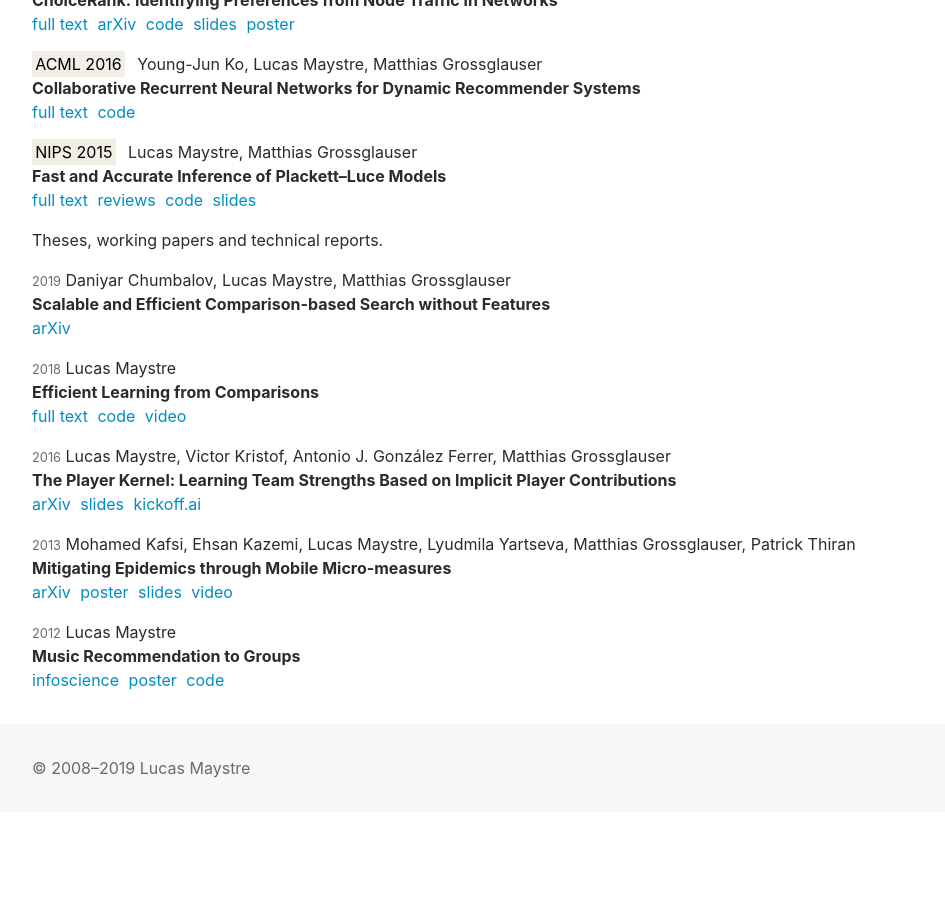
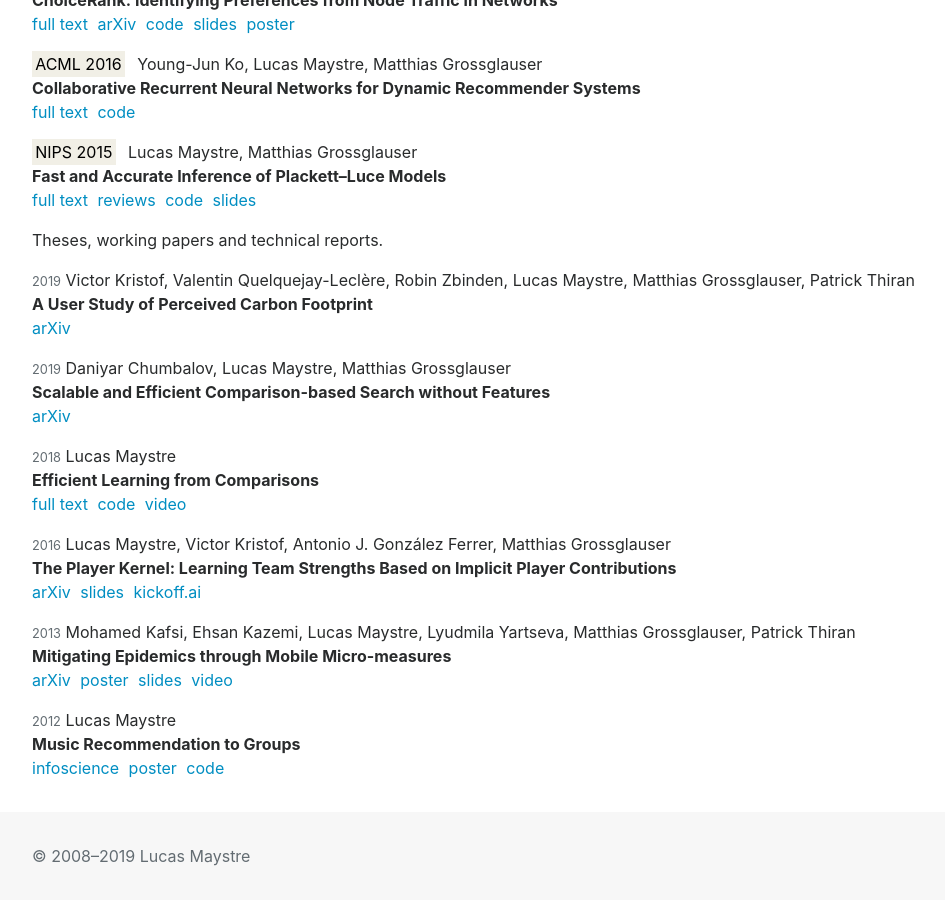
Before and after one commit to lucasmaystre/lum-web, a Jekyll site: the page built from papers.md, in a window 1280 px wide and 900 px high, scrolled down 574 px. Shown: the whole window, without its empty margins (53-998 px from the left). Built offline with Jekyll 4.4.1, drawn with Linux system fonts in a browser that asks for light colours; before the commit the page ends 1386 px from its top, so only the background shows below that.

Commit message:
Add NeurIPS climate workshop paper.

```diff
--- a/_data/papers.yml
+++ b/_data/papers.yml
@@ -1,3 +1,10 @@
+kristof2019user:
+    year: 2019
+    title: A User Study of Perceived Carbon Footprint
+    authors: Victor Kristof, Valentin Quelquejay-Leclère, Robin Zbinden, Lucas Maystre, Matthias Grossglauser, Patrick Thiran
+    links:
+      arXiv: https://arxiv.org/abs/1911.11658
+
 chumbalov2019learning:
   year: 2019
   title: Scalable and Efficient Comparison-based Search without Features
--- a/papers.md
+++ b/papers.md
@@ -18,6 +18,7 @@ cannot find something, please [drop me a line][1]. Note that I also maintain a
 
 Theses, working papers and technical reports.
 
+{% include paper.html key="kristof2019user" %}
 {% include paper.html key="chumbalov2019learning" %}
 {% include paper.html key="maystre2018efficient" %}
 {% include paper.html key="maystre2016player" %}
```
